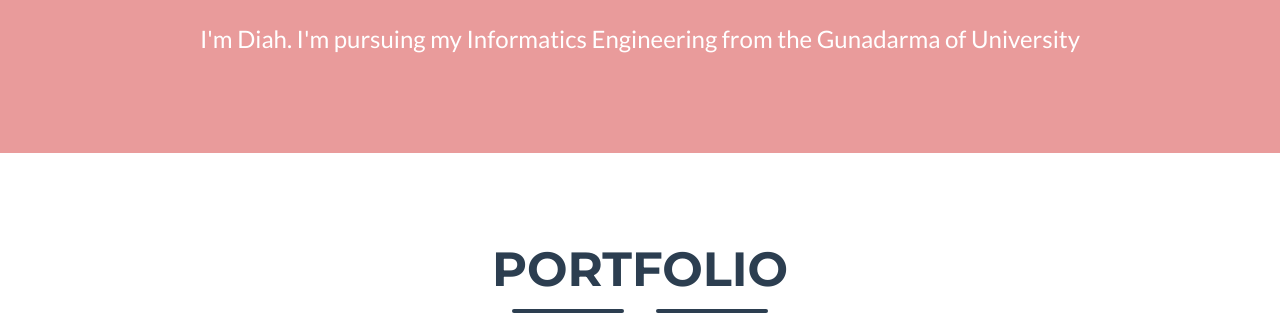
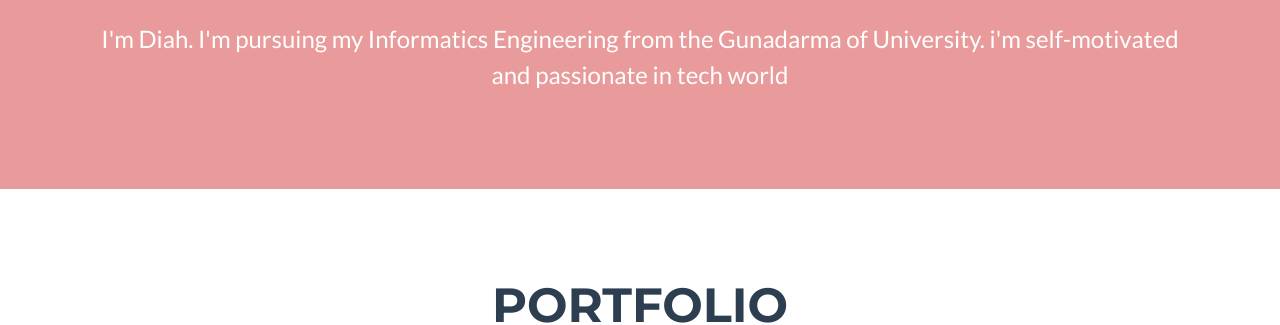
Before and after one commit to diahnkha/portofolio, a plain HTML site: page index.html in a window 1280 px wide. Shown: the part 775-1100 px from the top of the page. Drawn offline with nearby package versions, Linux system fonts and the light colour scheme.

Commit message:
Update index.html

```diff
--- a/index.html
+++ b/index.html
@@ -48,7 +48,7 @@
                     <div class="divider-custom-line"></div>
                 </div>
                 <!-- Masthead Subheading-->
-                <p class="masthead-subheading font-weight-light mb-0">I'm Diah. I'm pursuing my Informatics Engineering from the Gunadarma of University</p>
+                <p class="masthead-subheading font-weight-light mb-0">I'm Diah. I'm pursuing my Informatics Engineering from the Gunadarma of University. i'm self-motivated and passionate in tech world</p>
             </div>
         </header>
         <!-- Portfolio Section-->
```
